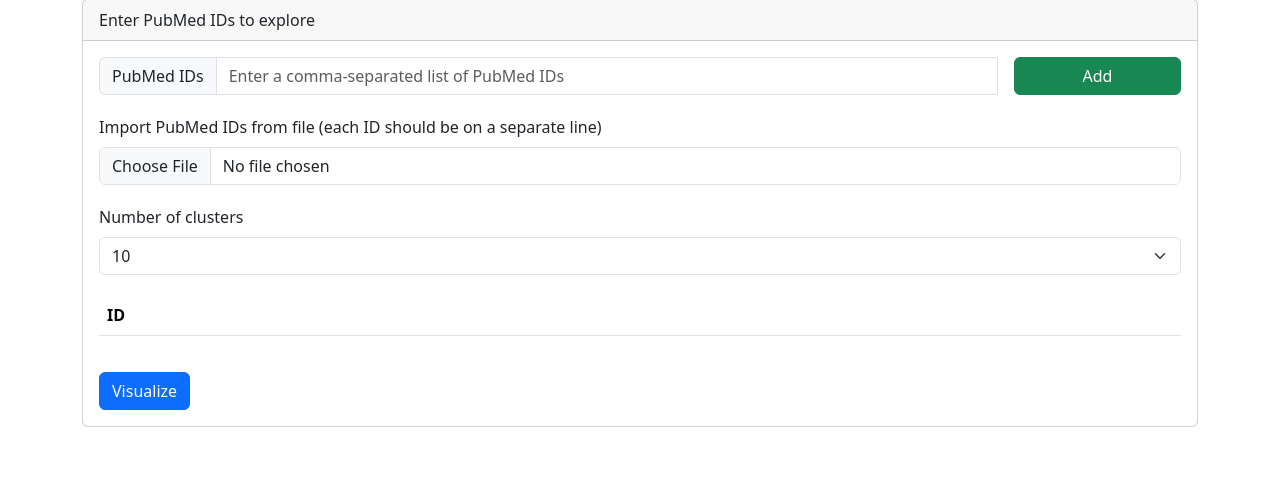
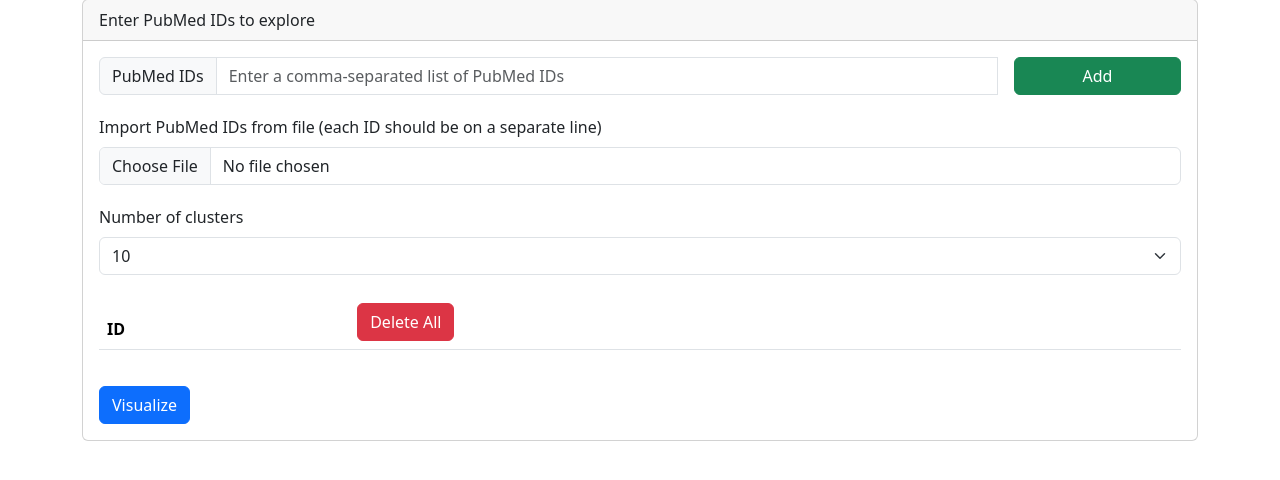
Before and after one commit to olegs/pubmed-paper-exploration, a Flask app: page / in a window 1280 px wide. Shown: the part 249-729 px from the top of the page. Run offline with Flask 3, Linux system fonts and the light colour scheme; lists and menus that the app fills with data are empty; parts of the project's set-up code (start-up, migrations or seed data) failed here and were passed over; some libraries are stand-ins or nearby versions.

Commit message:
feat: Add a button that deletes all IDs

```diff
--- a/src/app/static/index.js
+++ b/src/app/static/index.js
@@ -154,10 +154,17 @@ function triggerErrorToast(shortMessage, fullMessage) {
     errorToastBootstrap.show();
 }
 
+function deleteAllIds() {
+    const tbody = document.querySelector("table.table > tbody");
+    tbody.innerHTML = "";
+    pubmedIds = [];
+}
+
 function setUpEventsAndToasts() {
     const addButton = document.getElementById("id-form-add-btn");
     const addIdInput = document.getElementById("add-ids-input");
     const form = document.getElementById("id-form");
+    const deleteAllButton = document.getElementById("delete-all-btn")
     addButton.addEventListener("click",
         (event) => {
             onClickAddPumbedIds();
@@ -179,6 +186,12 @@ function setUpEventsAndToasts() {
         }
     );
 
+    deleteAllButton.addEventListener("click",
+        (event) => {
+            deleteAllIds();
+        }
+    );
+
     const sucessToast = document.getElementById("import-success-toast");
     successToastBootstrap = bootstrap.Toast.getOrCreateInstance(sucessToast);
 
--- a/src/app/templates/index.html
+++ b/src/app/templates/index.html
@@ -70,7 +70,15 @@
               <table class="table">
                 <thead>
                   <th scope="col">ID</th>
-                  <th scope="col"></th>
+                  <th scope="col">
+                    <button
+                      type="button"
+                      class="btn btn-danger"
+                      id="delete-all-btn"
+                    >
+                      Delete All
+                    </button>
+                  </th>
                 </thead>
                 <tbody>
                 </tbody>
```
